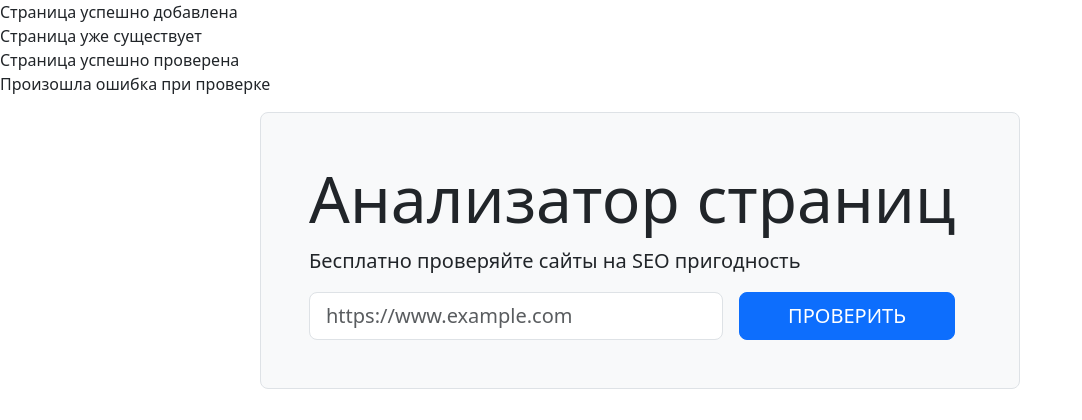
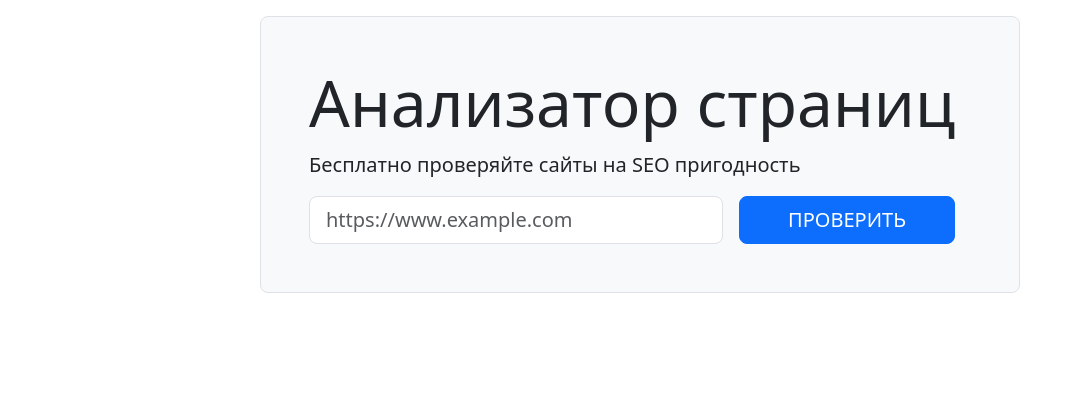
Before and after one commit to ImmuneQQ/python-project-83, a Flask app: page / in a window 1280 px wide. Shown: the part 56-476 px from the top of the page, without its empty margins (0-1082 px from the left). Run offline with Flask 2, Linux system fonts and the light colour scheme; some libraries are stand-ins or nearby versions.

Commit message:
fix for hexlet tests

```diff
--- a/page_analyzer/templates/base.html
+++ b/page_analyzer/templates/base.html
@@ -26,10 +26,6 @@
                 {% endfor %}
             {% endif %}
         {% endwith %}
-        <div>Страница успешно добавлена</div>
-        <div>Страница уже существует</div>
-        <div>Страница успешно проверена</div>
-        <div>Произошла ошибка при проверке</div>
         <div class="container-lg mt-3">
             <div class="row">
                 {% block content %}{% endblock %}
```
